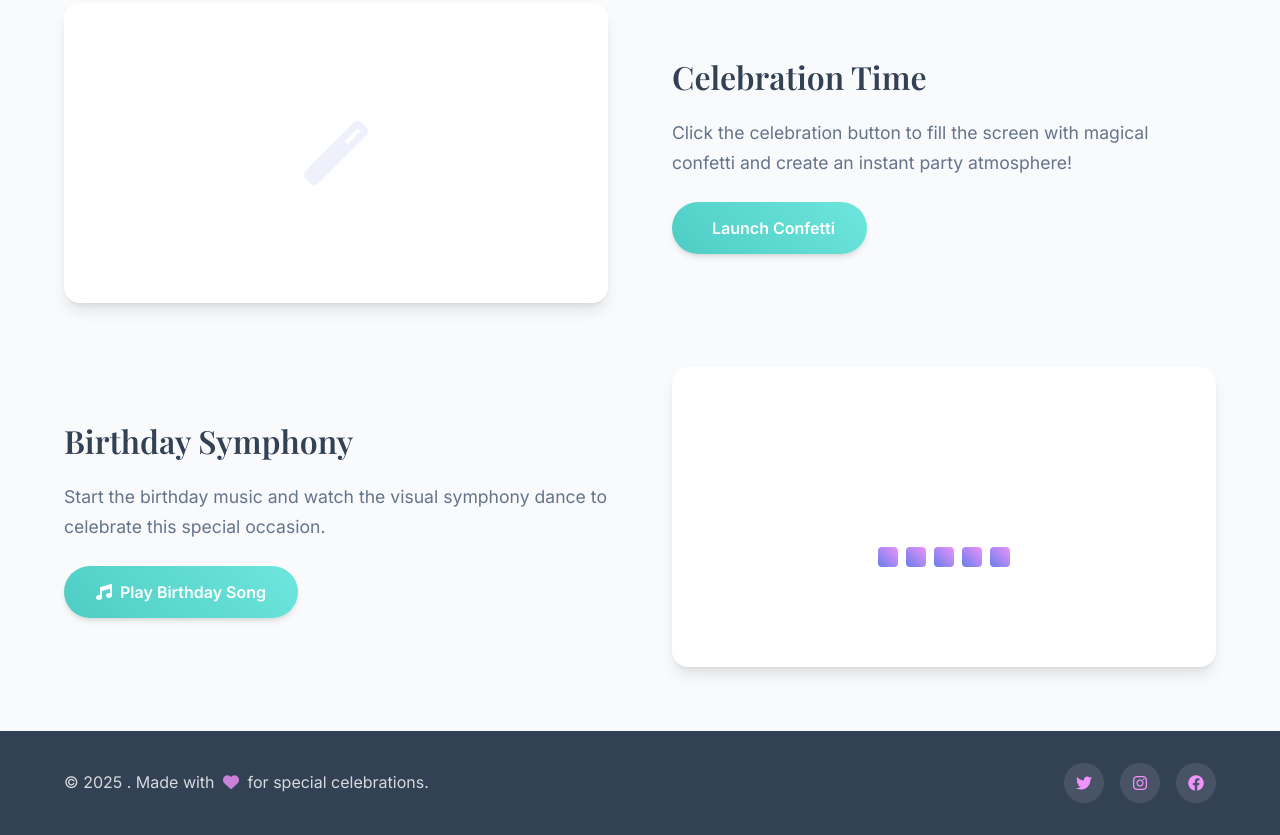
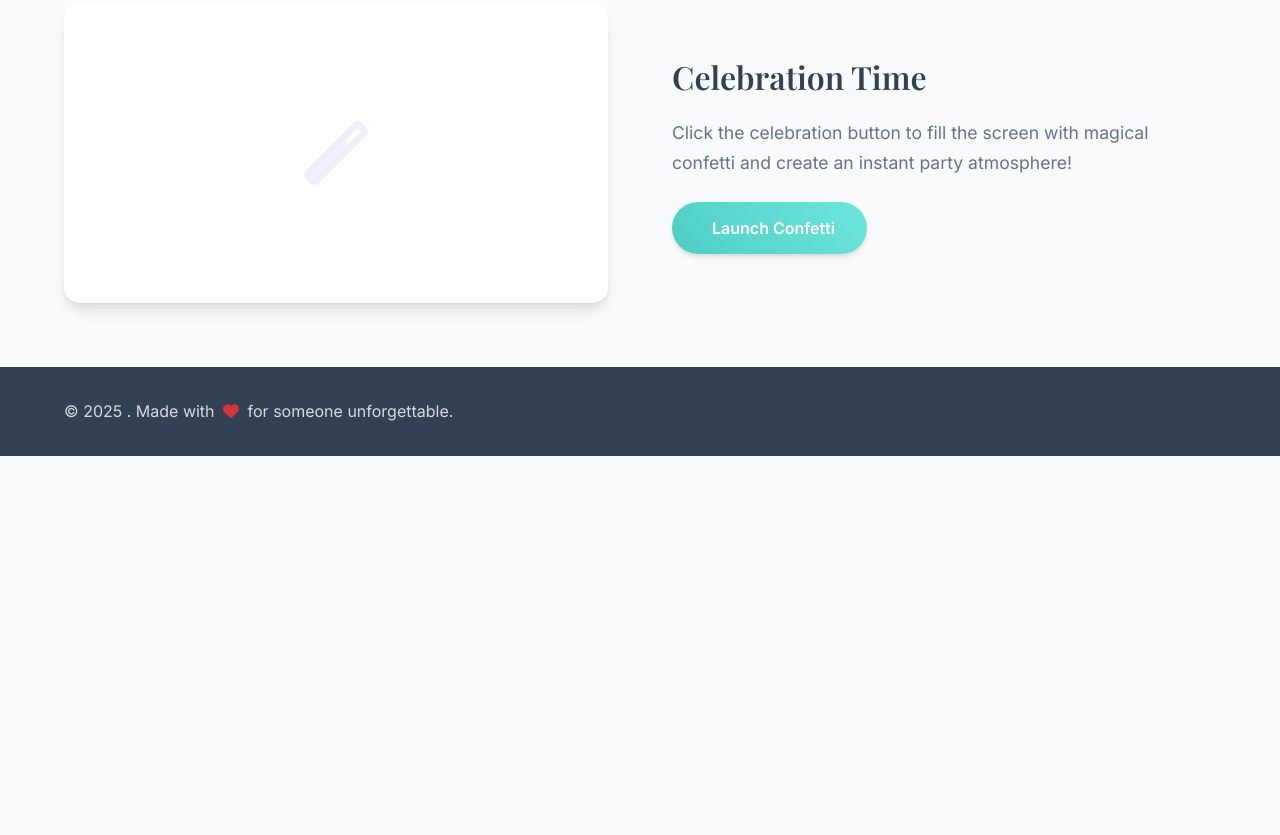
Before and after one commit to muneeb-686/hbd, a plain HTML site: page index.html in a window 1280 px wide. Shown: the part 1795-2630 px from the top of the page. After the commit the page ends 2251 px from the top, so only its background shows below. Drawn offline with nearby package versions, Linux system fonts and the light colour scheme.

Commit message:
new update

```diff
--- a/css/style.css
+++ b/css/style.css
@@ -13,6 +13,7 @@
     --primary-color: #667eea;
     --secondary-color: #764ba2;
     --accent-color: #f093fb;
+    --red-color: #ff3333;
     --success-color: #4ecdc4;
     --warning-color: #feca57;
     --danger-color: #ff6b6b;
@@ -741,7 +742,7 @@ body {
 }
 
 .footer-content i {
-    color: var(--accent-color);
+    color: var(--red-color);
     margin: 0 var(--spacing-xs);
 }
 
--- a/index.html
+++ b/index.html
@@ -29,7 +29,7 @@
                     <div class="candle"></div>
                 </div>
             </div>
-            <p class="loading-text">Preparing something special...</p>
+            <p class="loading-text">Preparing Something Special...</p>
         </div>
     </div>
 
@@ -197,7 +197,7 @@
                         </div>
                     </div>
 
-                    <div class="memory-feature reverse">
+                    <!-- <div class="memory-feature reverse">
                         <div class="feature-visual">
                             <div class="music-visualizer" id="musicVisualizer">
                                 <div class="music-bar"></div>
@@ -218,7 +218,7 @@
                                 Play Birthday Song
                             </button>
                         </div>
-                    </div>
+                    </div> -->
                 </div>
             </div>
         </section>
@@ -228,12 +228,12 @@
     <footer class="footer">
         <div class="footer-container">
             <div class="footer-content">
-                <p>&copy; 2025 . Made with <i class="fas fa-heart"></i> for special celebrations.</p>
-                <div class="footer-social">
+                <p>&copy; 2025 . Made with <i class="fas fa-heart"></i> for someone unforgettable.</p>
+                <!-- <div class="footer-social">
                     <a href="#" class="social-link"><i class="fab fa-twitter"></i></a>
                     <a href="#" class="social-link"><i class="fab fa-instagram"></i></a>
                     <a href="#" class="social-link"><i class="fab fa-facebook"></i></a>
-                </div>
+                </div> -->
             </div>
         </div>
     </footer>
```
